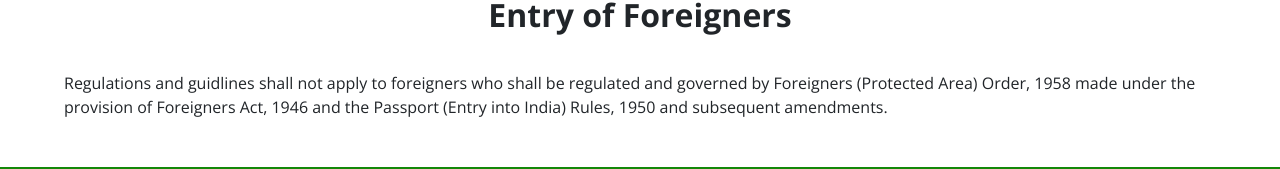
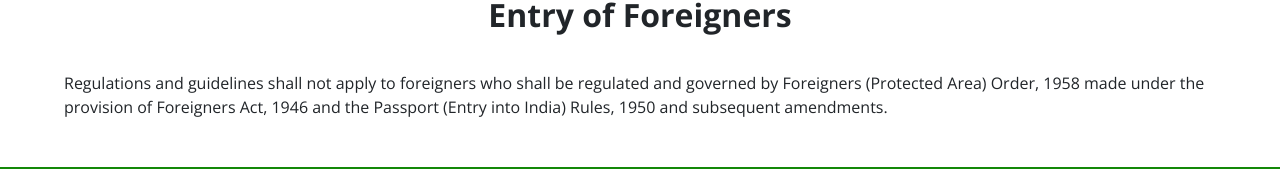
Before and after one commit to chetanhaobijam/Manipur_ILP_Clone, a plain HTML site: page index.html in a window 1280 px wide. Shown: the part 2603-2772 px from the top of the page. Drawn offline with nearby package versions, Linux system fonts and the light colour scheme.

Commit message:
Fixed some spelling mistakes

```diff
--- a/index.html
+++ b/index.html
@@ -196,7 +196,7 @@
     <section class="foreigners" id="foreigners">
       <div class="foreignersTitle">Entry of Foreigners</div>
       <div class="description">
-        Regulations and guidlines shall not apply to foreigners who shall be
+        Regulations and guidelines shall not apply to foreigners who shall be
         regulated and governed by Foreigners (Protected Area) Order, 1958 made
         under the provision of Foreigners Act, 1946 and the Passport (Entry into
         India) Rules, 1950 and subsequent amendments.
```
